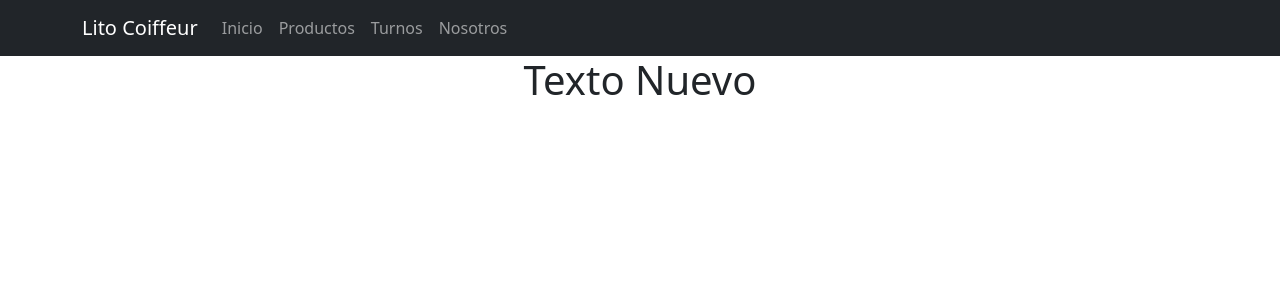
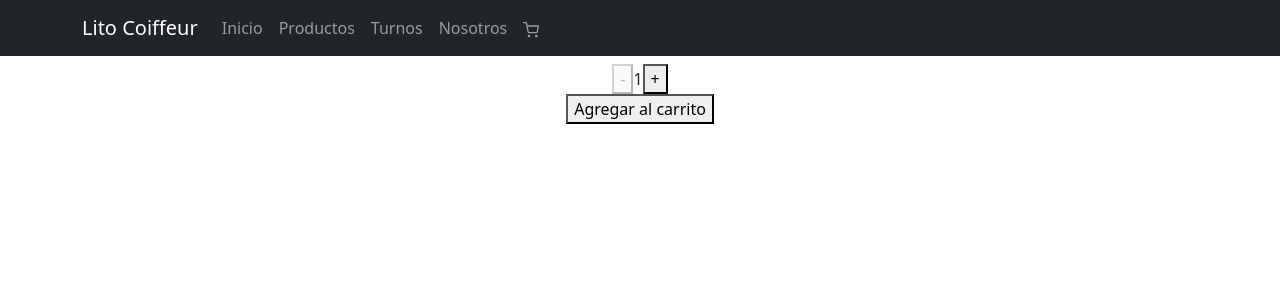
Before and after one commit to nicorodrigu3z/Boots, a React (Create React App) app: page / in a window 1280 px wide. Shown: the top 300 px of the page. Built offline with nearby package versions, Linux system fonts and the light colour scheme.

Commit message:
Actualizado

```diff
--- a/package.json
+++ b/package.json
@@ -11,6 +11,7 @@
     "react": "^18.2.0",
     "react-bootstrap": "^2.5.0",
     "react-dom": "^18.2.0",
+    "react-icons": "^4.4.0",
     "react-scripts": "5.0.1",
     "web-vitals": "^2.1.4"
   },
--- a/src/components/ItemListContainer/index.jsx
+++ b/src/components/ItemListContainer/index.jsx
@@ -1,10 +1,19 @@
 import React from "react";
 import Texto from "../texto/texto";
+import ItemCount from '../contador/contador.jsx';
 
 export const ItemListContainer = () =>{
+
+ const onAdd = (quantity) => {
+  console.log(`compraste ${quantity} unidades`);
+}
+
   return(
-    <Texto greeting="Texto Nuevo"/>
-  )
+    <>
+    <Texto greeting=""/>
+    <ItemCount initial={1} stock={5} onAdd={onAdd} ></ItemCount>
+   </>
+  );
 }
 
 export default ItemListContainer;
--- a/src/components/carrito/carrito.jsx
+++ b/src/components/carrito/carrito.jsx
@@ -1,9 +1,10 @@
 import React from "react";
+import { FiShoppingCart } from 'react-icons/fi'
 import './carrito.css'
 
 export const CartWidget = () => {
     return(
-        <i className="bi bi-cart4"></i>
+        <FiShoppingCart></FiShoppingCart>
      );
 }
 
--- /dev/null
+++ b/src/components/contador/contador.jsx
@@ -0,0 +1,34 @@
+import './contador.css';
+import React, {useState, useEffect} from 'react';
+
+
+export const ItemCount = ({initial, stock, onAdd}) => {
+   const [count, setCount] = useState(parseInt(initial));
+
+   const restar = () => {
+    setCount(count - 1);
+   }
+
+   const sumar = () => {
+    setCount(count + 1);
+   }
+
+   useEffect(() => {
+    setCount(parseInt(initial));
+   })
+
+    return(
+        <div className='counter'>
+            <button disabled={count <= 1} onClick={restar}>-</button>
+            <span>{count}</span>
+            <button disabled={count >= stock} onClick={sumar}>+</button>
+            <div>
+                <button disabled={stock <= 0} onClick={() => onAdd(count)}>Agregar al carrito</button>
+            </div>
+
+        </div>
+    );
+
+}
+
+export default ItemCount;
```
Also changed, not shown: src/components/contador/contador.css (added), 1 other file (tests, documents, lock files or other folders).
